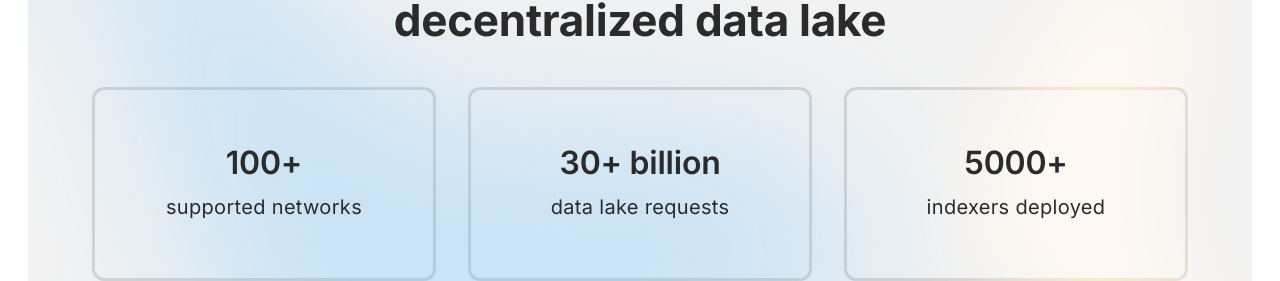
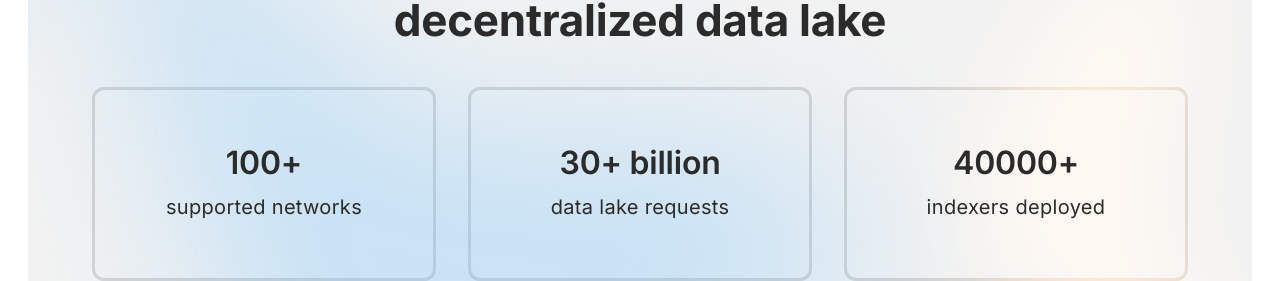
Before and after one commit to cyberteam-international/subsquid_landing, a Next.js app: page / in a window 1280 px wide. Shown: the part 826-1107 px from the top of the page. Built offline with nearby package versions, Linux system fonts and the light colour scheme; no server answers.

Commit message:
fix texts

```diff
--- a/src/components/Cards/Cards.tsx
+++ b/src/components/Cards/Cards.tsx
@@ -7,7 +7,7 @@ export default function Cards() {
     const items = [
         {title: '100+', text: 'supported networks'},
         {title: '30+ billion', text: 'data lake requests'},
-        {title: '5000+', text: 'indexers deployed'},
+        {title: '40000+', text: 'indexers deployed'},
     ]
 
     return (
```
